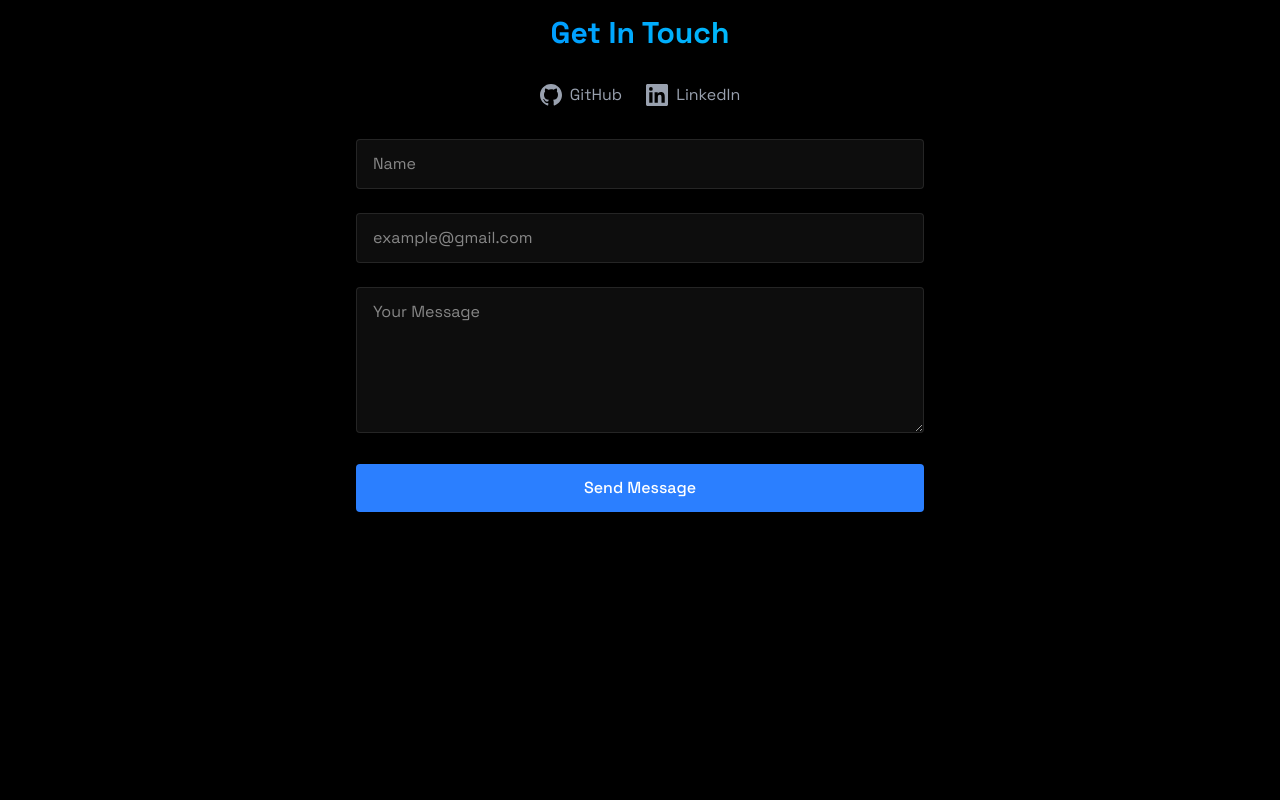
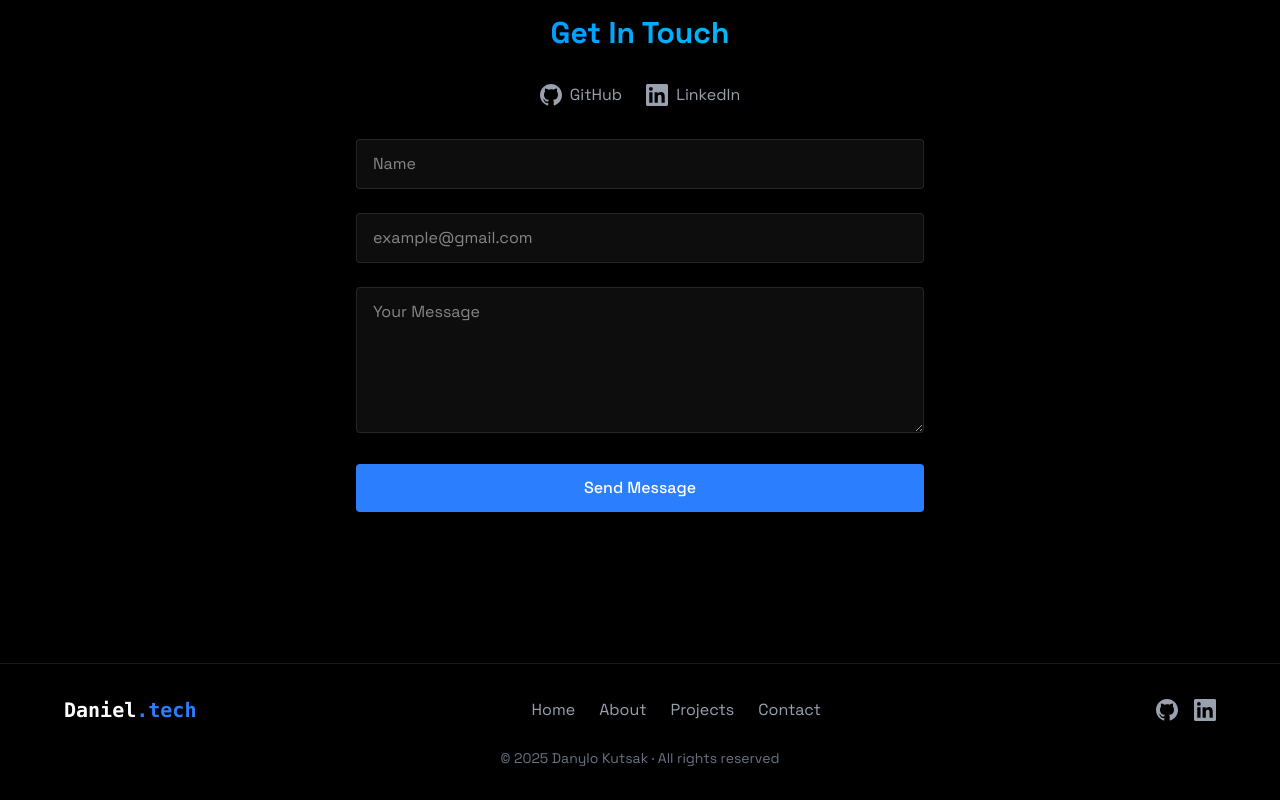
Before and after one commit to DaielCode/Daniel-portfolio, a React (Vite) app: page / in a window 1280 px wide. Shown: the part 3393-4193 px from the top of the page. Before the commit the page ends 4056 px from the top, so only its background shows below. Built offline with nearby package versions, Linux system fonts and the light colour scheme.

Commit message:
Add Footer with navigation and social links

```diff
--- a/src/App.jsx
+++ b/src/App.jsx
@@ -10,6 +10,7 @@
 import { About } from "./components/sections/About";
 import { Projects } from "./components/Projects";
 import { Contact } from "./components/sections/Contact";
+import { Footer } from "./components/sections/Footer";
 
 function App() {
   const [isLoaded, setIsLoaded] = useState(false);
@@ -34,6 +35,7 @@
         <About />
         <Projects />
         <Contact />
+        <Footer />
       </div>
     </>
   );
--- /dev/null
+++ b/src/components/sections/Footer.jsx
@@ -0,0 +1,51 @@
+export const Footer = () => {
+  return (
+    <footer className="border-t border-white/10 py-8 px-4">
+      <div className="max-w-6xl mx-auto flex flex-col md:flex-row justify-between items-center gap-6">
+
+        {/* Ліво — логотип */}
+        <a href="#home" className="font-mono text-xl font-bold text-white">
+          Daniel<span className="text-blue-500">.tech</span>
+        </a>
+
+        {/* Центр — навігація */}
+        <div className="flex gap-6 text-gray-400">
+          <a href="#home" className="hover:text-white transition-colors">Home</a>
+          <a href="#about" className="hover:text-white transition-colors">About</a>
+          <a href="#projects" className="hover:text-white transition-colors">Projects</a>
+          <a href="#contact" className="hover:text-white transition-colors">Contact</a>
+        </div>
+
+        {/* Право — соцмережі */}
+        <div className="flex gap-4">
+          <a
+            href="https://github.com/DaielCode"
+            target="_blank"
+            rel="noopener noreferrer"
+            className="text-gray-400 hover:text-white transition-colors"
+          >
+            <svg xmlns="http://www.w3.org/2000/svg" width="22" height="22" viewBox="0 0 24 24" fill="currentColor">
+              <path d="M12 0C5.37 0 0 5.37 0 12c0 5.3 3.438 9.8 8.205 11.385.6.113.82-.258.82-.577 0-.285-.01-1.04-.015-2.04-3.338.724-4.042-1.61-4.042-1.61-.546-1.387-1.333-1.756-1.333-1.756-1.089-.745.083-.729.083-.729 1.205.084 1.84 1.236 1.84 1.236 1.07 1.835 2.809 1.305 3.495.998.108-.776.418-1.305.762-1.605-2.665-.3-5.466-1.332-5.466-5.93 0-1.31.465-2.38 1.235-3.22-.135-.303-.54-1.523.105-3.176 0 0 1.005-.322 3.3 1.23a11.52 11.52 0 0 1 3-.405c1.02.005 2.045.138 3 .405 2.28-1.552 3.285-1.23 3.285-1.23.645 1.653.24 2.873.12 3.176.765.84 1.23 1.91 1.23 3.22 0 4.61-2.805 5.625-5.475 5.92.42.36.81 1.096.81 2.22 0 1.606-.015 2.896-.015 3.286 0 .315.21.69.825.57C20.565 21.795 24 17.295 24 12c0-6.63-5.37-12-12-12z"/>
+            </svg>
+          </a>
+          <a
+            href="https://www.linkedin.com/in/danylo-kutsak-792b9a358"
+            target="_blank"
+            rel="noopener noreferrer"
+            className="text-gray-400 hover:text-white transition-colors"
+          >
+            <svg xmlns="http://www.w3.org/2000/svg" width="22" height="22" viewBox="0 0 24 24" fill="currentColor">
+              <path d="M20.447 20.452h-3.554v-5.569c0-1.328-.027-3.037-1.852-3.037-1.853 0-2.136 1.445-2.136 2.939v5.667H9.351V9h3.414v1.561h.046c.477-.9 1.637-1.85 3.37-1.85 3.601 0 4.267 2.37 4.267 5.455v6.286zM5.337 7.433a2.062 2.062 0 0 1-2.063-2.065 2.064 2.064 0 1 1 2.063 2.065zm1.782 13.019H3.555V9h3.564v11.452zM22.225 0H1.771C.792 0 0 .774 0 1.729v20.542C0 23.227.792 24 1.771 24h20.451C23.2 24 24 23.227 24 22.271V1.729C24 .774 23.2 0 22.222 0h.003z"/>
+            </svg>
+          </a>
+        </div>
+
+      </div>
+
+      {/* Копірайт */}
+      <div className="text-center text-gray-500 text-sm mt-6">
+        © 2025 Danylo Kutsak · All rights reserved
+      </div>
+    </footer>
+  );
+};
```
